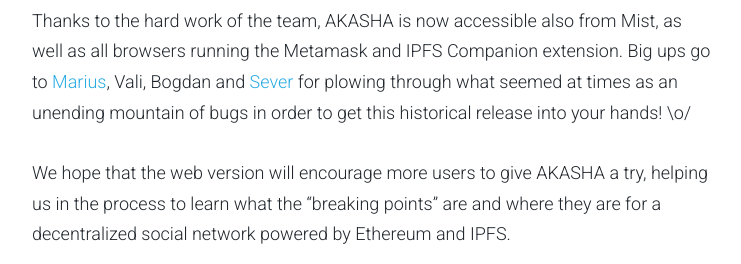
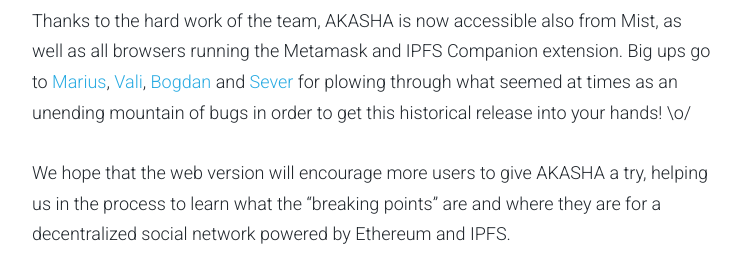
Before and after one commit to AKASHAorg/blog.akasha.world, a Jekyll site: the page built from _posts/2018-04-18-akasha-web-mend-the-gap.md, in a window 1280 px wide and 900 px high, scrolled down 8056 px, cut to the strip 189-453 px from the top of the window. Shown: the whole strip, without its empty margins (268-1009 px from the left). Built offline with Jekyll 4.4.1, drawn with Linux system fonts in a browser that asks for light colours; comment, search, counter and statistics services are not loaded; part of the change alters nothing that is shown.

```diff
--- a/_posts/2018-04-18-akasha-web-mend-the-gap.md
+++ b/_posts/2018-04-18-akasha-web-mend-the-gap.md
@@ -109,7 +109,7 @@ Moving up a layer to the AKASHA dapp, the prize for the best stress testing of t
 
 ![](https://www.wykop.pl/cdn/c3201142/comment_Yz1iaaHa3kHhhrtYvxXzOUtfQlj9kbP4.jpg)
 
-Thanks to the hard work of the team, AKASHA is now accessible also from Mist, as well as all browsers running the Metamask and IPFS Companion extension. Big ups go to [Marius](https://beta.akasha.world/#/0x551df15db6f9f834c6b5795183190582452cb10c), Vali, Bogdan and [Sever](https://beta.akasha.world/#/0xff394602183bd25727d8be0420203fa9958c920a){:target="_blank"} for plowing through what seemed at times as an unending mountain of bugs in order to get this historical release into your hands! \o/
+Thanks to the hard work of the team, AKASHA is now accessible also from Mist, as well as all browsers running the Metamask and IPFS Companion extension. Big ups go to [Marius](https://beta.akasha.world/#/0x551df15db6f9f834c6b5795183190582452cb10c){:target="_blank"}, [Vali](https://beta.akasha.world/#/0x0ba43dd21e29343e09d4da66863b269ecf470108){:target="_blank"}, [Bogdan](beta.akasha.world/#/0xa55990101bc1a3f08e0e044b48f03456f613980c){:target="_blank"} and [Sever](https://beta.akasha.world/#/0xff394602183bd25727d8be0420203fa9958c920a){:target="_blank"} for plowing through what seemed at times as an unending mountain of bugs in order to get this historical release into your hands! \o/
 
 We hope that the web version will encourage more users to give AKASHA a try, helping us in the process to learn what the “breaking points” are and where they are for a decentralized social network powered by Ethereum and IPFS.
 
```
